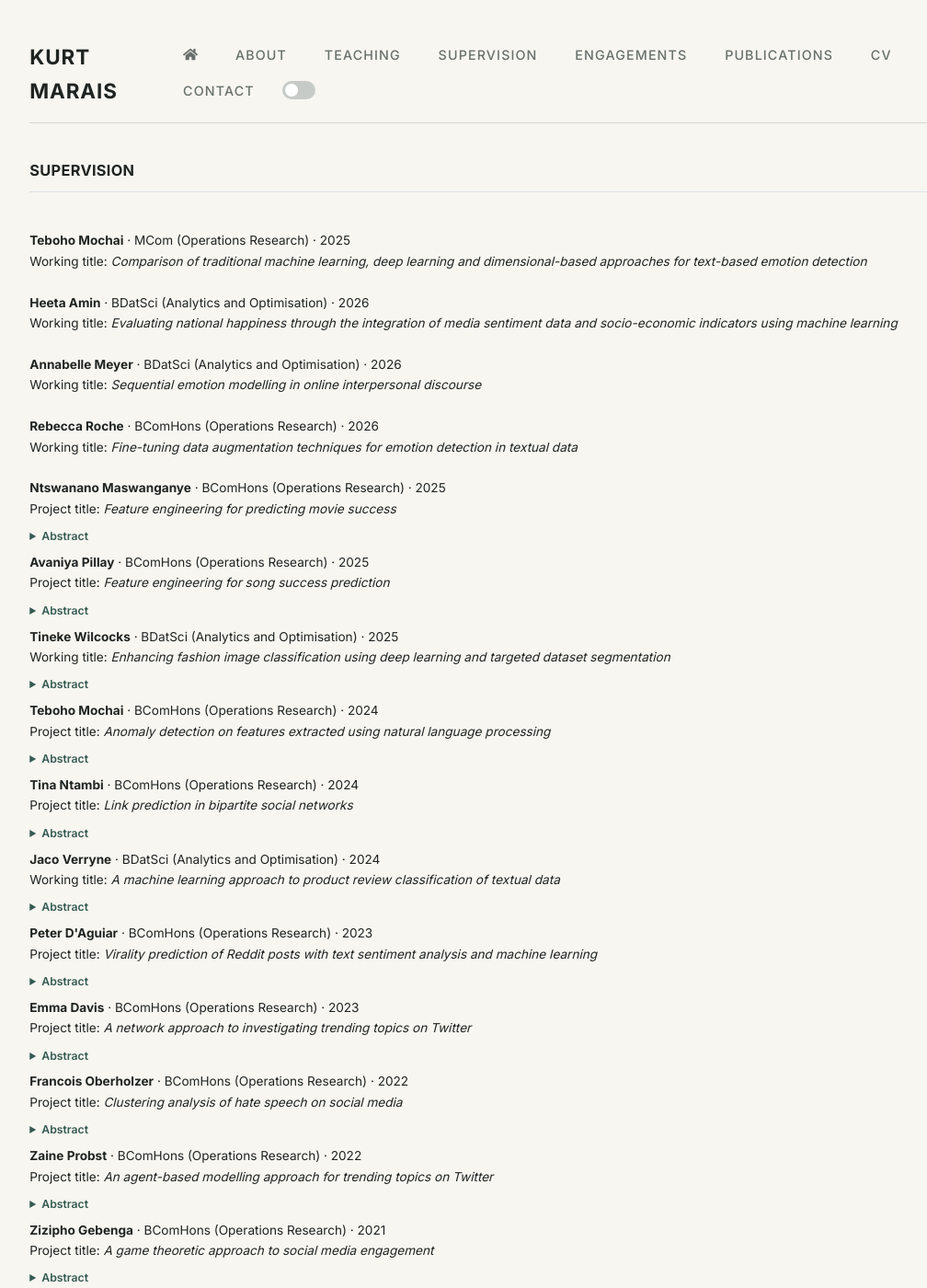
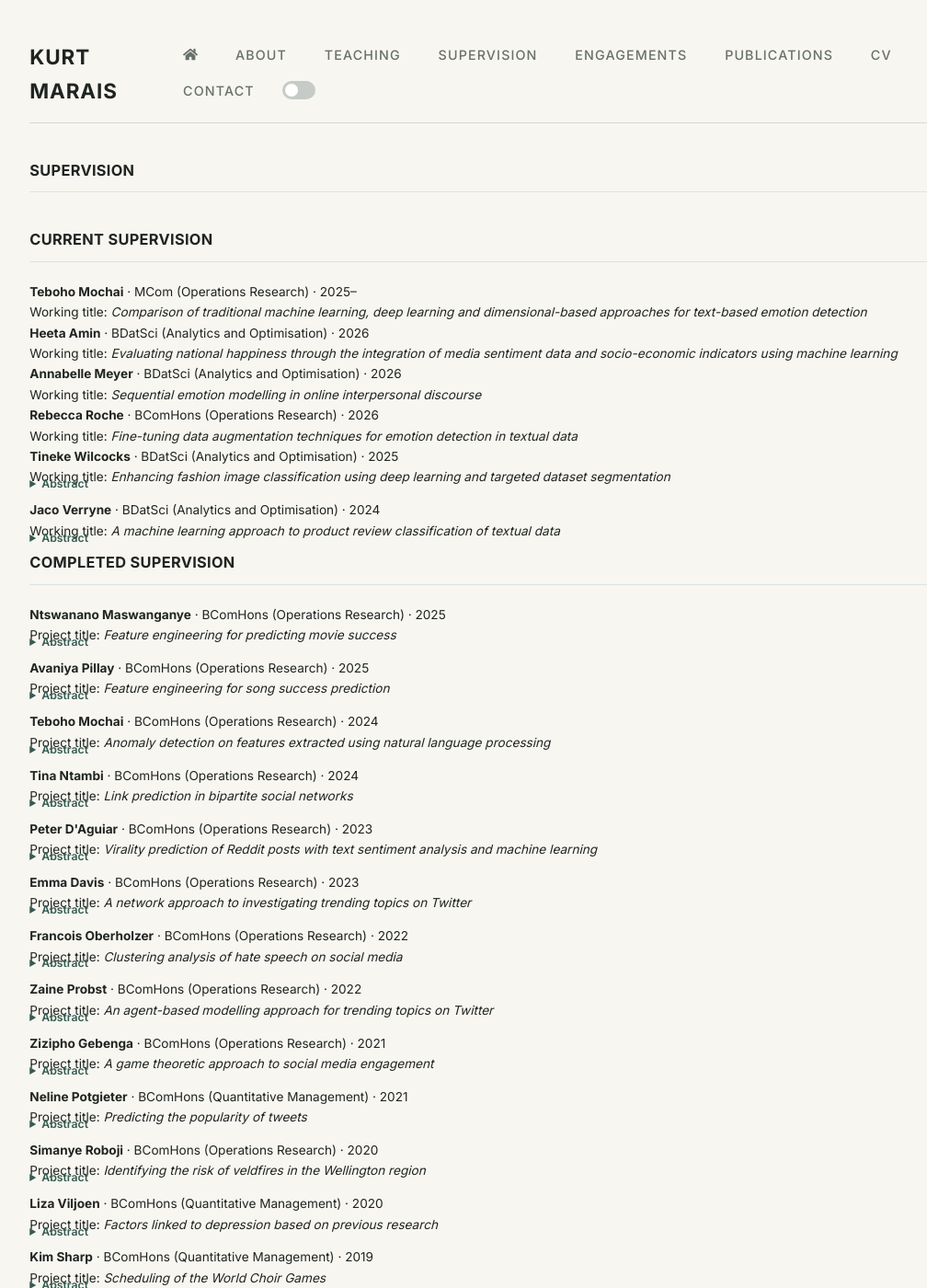
Before and after one commit to kurtmarais/kurtmarais.github.io, a Jekyll site: the page built from supervision.md, in a window 1280 px wide and 1400 px high. Shown: the whole window at 92% size, without its empty margins (88-1096 px from the left). Built offline with Jekyll 4.4.1, drawn with Linux system fonts in a browser that asks for light colours.

Commit message:
Update supervision.html

```diff
--- a/_layouts/supervision.html
+++ b/_layouts/supervision.html
@@ -11,7 +11,13 @@ layout: default
 
     <div class="supervision-list">
 
-      {% for student in site.data.supervision %}
+  <div class="supervision-section-heading supervision-current-heading">
+    <h3 class="fw-bold border-bottom pb-3 mb-4">Current supervision</h3>
+  </div>
+
+  <div class="supervision-current-list">
+    {% for student in site.data.supervision %}
+      {% if student.status == "current" %}
         <article
           class="supervision-entry"
           data-status="{{ student.status }}"
@@ -22,39 +28,75 @@ layout: default
 
           <div class="supervision-student">
             <strong>{{ student.name }}</strong>
-            <span> · {{ student.programme }} · {{ student.start_year }}{% if student.end_year and student.end_year != student.start_year %}–{{ student.end_year }}{% endif %}</span>
+            <span> · {{ student.programme }} · {{ student.start_year }}{% if student.end_year == blank %}–{% elsif student.end_year != student.start_year %}–{{ student.end_year }}{% endif %}</span>
           </div>
 
           <div class="supervision-title">
-            {% if student.status == "current" %}
-              Working title: <em>{{ student.title }}</em>
-            {% else %}
-              Project title: <em>{{ student.title }}</em>
-            {% endif %}
+            Working title: <em>{{ student.title }}</em>
           </div>
-
-          <br>
 
           {% if student.abstract %}
             <details class="supervision-abstract">
               <summary>Abstract</summary>
               <p>{{ student.abstract }}</p>
-               <br><br>
             </details>
           {% endif %}
-
 
           <div class="supervision-keywords" hidden>
             {% for keyword in student.keywords %}
               {{ keyword | downcase }}{% unless forloop.last %}, {% endunless %}
             {% endfor %}
-             <br><br>
           </div>
 
         </article>
-      {% endfor %}
+      {% endif %}
+    {% endfor %}
+  </div>
 
-    </div>
+
+  <div class="supervision-section-heading supervision-completed-heading">
+    <h3 class="fw-bold border-bottom pb-3 mb-4">Completed supervision</h3>
+  </div>
+
+  <div class="supervision-completed-list">
+    {% for student in site.data.supervision %}
+      {% if student.status == "completed" %}
+        <article
+          class="supervision-entry"
+          data-status="{{ student.status }}"
+          data-year="{{ student.start_year }}"
+          data-degree-sort="{{ student.degree_sort }}"
+          data-surname="{{ student.surname | downcase }}"
+        >
+
+          <div class="supervision-student">
+            <strong>{{ student.name }}</strong>
+            <span> · {{ student.programme }} · {{ student.start_year }}{% if student.end_year == blank %}–{% elsif student.end_year != student.start_year %}–{{ student.end_year }}{% endif %}</span>
+          </div>
+
+          <div class="supervision-title">
+            Project title: <em>{{ student.title }}</em>
+          </div>
+
+          {% if student.abstract %}
+            <details class="supervision-abstract">
+              <summary>Abstract</summary>
+              <p>{{ student.abstract }}</p>
+            </details>
+          {% endif %}
+
+          <div class="supervision-keywords" hidden>
+            {% for keyword in student.keywords %}
+              {{ keyword | downcase }}{% unless forloop.last %}, {% endunless %}
+            {% endfor %}
+          </div>
+
+        </article>
+      {% endif %}
+    {% endfor %}
+  </div>
+
+</div>
 
     <section class="prospective-supervision mt-5">
       <h3 class="fw-bold border-bottom pb-3 mb-4">Prospective students</h3>
```
